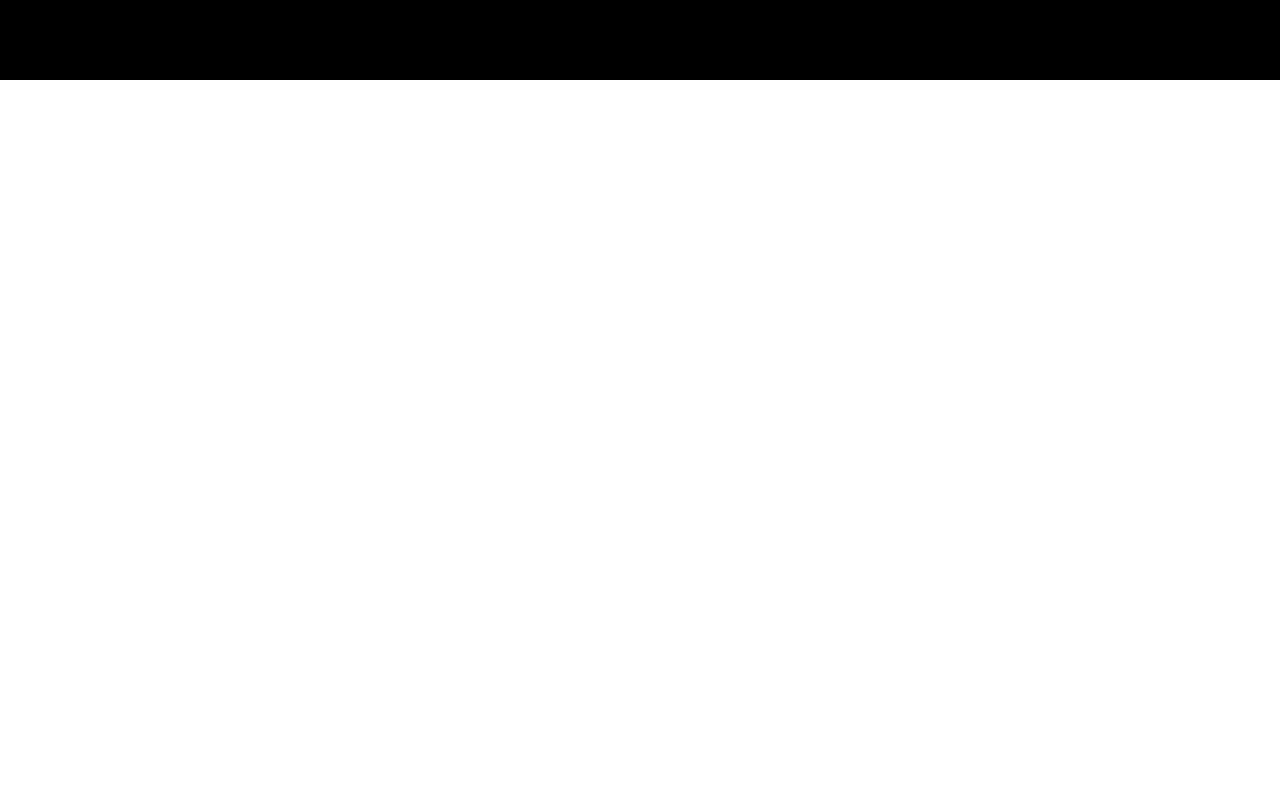
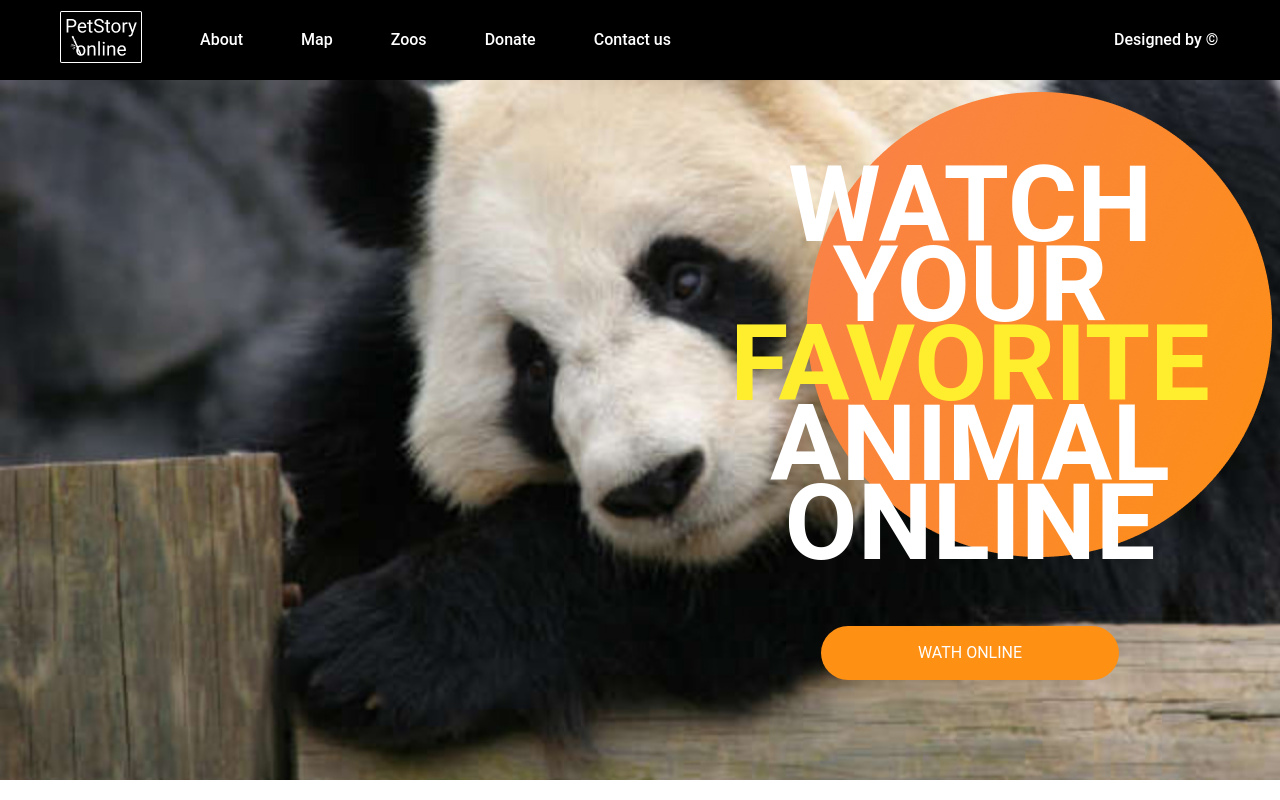
Before and after one commit to ViktarDaniliuk/rsschool-cv, a plain HTML site: page online-zoo/pages/main/index.html in a window 1280 px wide. Drawn offline with Linux system fonts and the light colour scheme.

Commit message:
feat: add header and main section (html and css files)

```diff
--- a/online-zoo/pages/main/index.html
+++ b/online-zoo/pages/main/index.html
@@ -6,12 +6,32 @@
    <meta name="viewport" content="width=device-width, initial-scale=1.0">
    <link rel="stylesheet" href="style.css">
    <script src="script.js"></script>
-   <title>Document</title>
+   <title>Online-Zoo</title>
 </head>
 <body>
-   <header>
+   <header class="header">
+      <div class="header-content">
+         <a href="#" class="logo"><img src="../../assets/icons/logo_footer.png" alt=""></a>
+         <nav class="header-nav">
+            <ul>
+               <li><a class="header-nav__link" href="#">About</a></li>
+               <li><a class="header-nav__link" href="#">Map</a></li>
+               <li><a class="header-nav__link" href="#">Zoos</a></li>
+               <li><a class="header-nav__link" href="#">Donate</a></li>
+               <li><a class="header-nav__link" href="#">Contact us</a></li>
+            </ul>
+         </nav>
+         <div class="sign">Designed by ©</div>
+      </div>
    </header>
-   <section class="main"></section>
+   <section class="main">
+      <div class="main-content">
+         <div class="main-text">
+            <h1>Watch your <span>favorite</span> animal online</h1>
+            <div class="main-button"><a href="#" class="button">wath online</a></div>
+         </div>
+      </div>
+   </section>
    <section class="description"></section>
    <section class="donate"></section>
    <section class="testimonials"></section>
--- a/online-zoo/pages/main/style.css
+++ b/online-zoo/pages/main/style.css
@@ -1,4 +1,4 @@
-* {
+*, *::before, *::after {
 	margin: 0;
 	padding: 0;
 	border: none;
@@ -7,15 +7,112 @@
 	box-sizing: border-box;
 }
 
+a {
+   text-decoration: none;
+}
+
 body {
+   max-width: 1600px;
 	background: #FFFFFF;
 	font-family: 'Roboto', sans-serif;
 	color: #333B41;
 }
 
 header {
-   max-width: 1600px;
-   height: 80px;
+   /* display: flex; */
+   /* flex-direction: row; */
+   width: 100%;
    background: #000000;
+   color: #FFFFFF;
+   font-style: normal;
+   font-weight: 500;
+   font-size: 16px;
+   line-height: 140%;
    backdrop-filter: blur(2px);
 }
+
+.header-content {
+   display: grid;
+   grid-template-columns: 82px 1fr 106px;
+   align-items: center;
+   width: 1160px;
+   height: 80px;
+   margin: 0 auto;
+}
+
+.header-nav {
+
+}
+
+.header-nav ul {
+   display: flex;
+   flex-direction: row;
+}
+
+.header-nav ul li {
+   height: 22px;
+   margin-left: 58px;
+   list-style-type: none;
+}
+
+.header-nav__link {
+   color: #FFFFFF;
+}
+
+.main {
+   background-image: url(../../assets/imgs/Ellipse\ 6.png), url(../../assets/imgs/Giant\ Panda.png);
+   background-repeat: no-repeat;
+   background-position: 807px 12px, 0% -80px;
+}
+
+.main-content {
+   position: relative;
+   width: 1160px;
+   height: 700px;
+   margin: 0 auto;
+}
+
+.main-text {
+   position: absolute;
+   /* left: calc(); */
+   /* left: 880px; */
+   right: 0;
+   top: 86px;
+}
+
+.main-text h1 {
+   width: 500px;
+   height: 400px;
+   font-weight: 700;
+   font-size: 106px;
+   line-height: 75%;
+   text-align: center;
+   text-transform: uppercase;
+   color: #FFFFFF;
+}
+
+.main-text h1 span {
+   color: #FFEE2E;
+}
+
+.main-button {
+   color: #ffffff;
+   margin: 60px auto 0;
+   width: 298px;
+   height: 54px;
+   border-radius: 27px;
+   background-color: linear-gradient(#F9804B 0%, #FE9013 100%);
+   background-color: #FE9013;
+}
+
+.button {
+   display: block;
+   width: 298px;
+   height: 54px;
+   border-radius: 27px;
+   line-height: 54px;
+   text-align: center;
+   color: #ffffff;
+   text-transform: uppercase;
+   font-size: 16px;
+}
```
Also changed, not shown: online-zoo/assets/icons/logo_footer.png (added), online-zoo/assets/icons/logo_footer.svg (added), online-zoo/assets/imgs/Ellipse 6.png (added), online-zoo/assets/imgs/Giant Panda.png (added).
